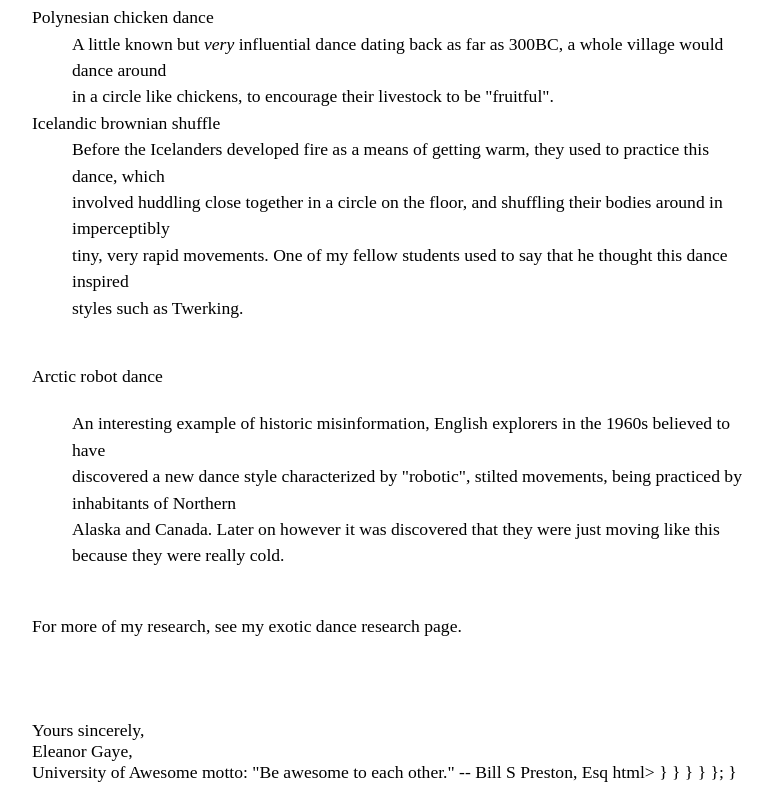
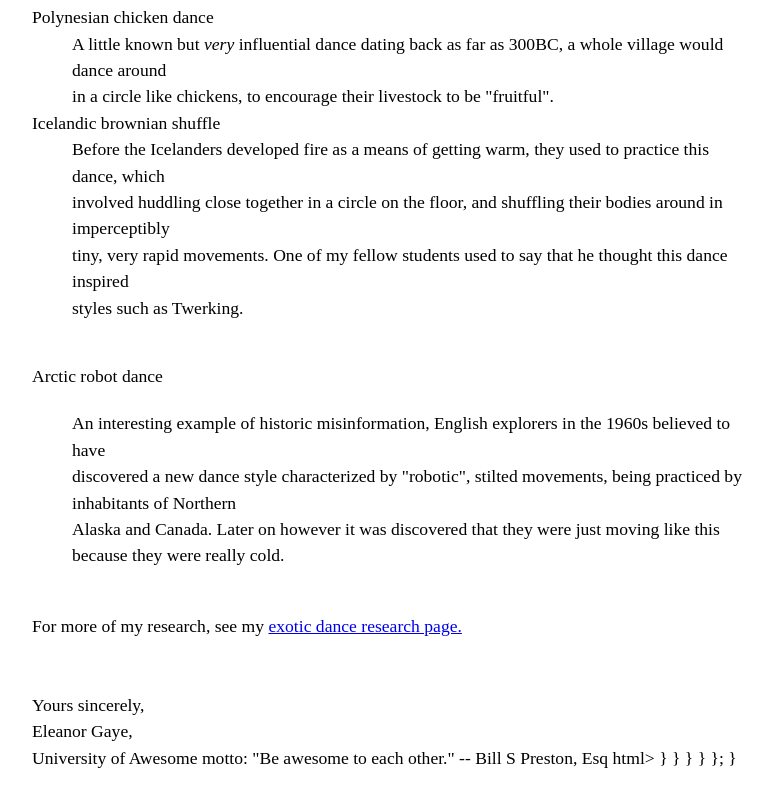
Before and after one commit to CourtnieDeckwa/CourtnieDeckwa.github.io, a plain HTML site: page letter-markup/index.html in a window 1280 px wide. Shown: the part 1302-2102 px from the top of the page, without its empty margins (288-1061 px from the left). Drawn offline with Linux system fonts and the light colour scheme.

Commit message:
hyperlinks

```diff
--- a/letter-markup/index.html
+++ b/letter-markup/index.html
@@ -109,7 +109,7 @@ Alaska and Canada. Later on however it was discovered that they were just moving
 because they were really cold.</dd>
 
 
-<p><br>For more of my research, see my exotic dance research page.</p></br>
+<p><br>For more of my research, see my <a href="www.example.com">exotic dance research page.</a></br>
 <br></br>
 Yours sincerely,<br>
 Eleanor Gaye,<br>
```
Also changed, not shown: 1 other file.
